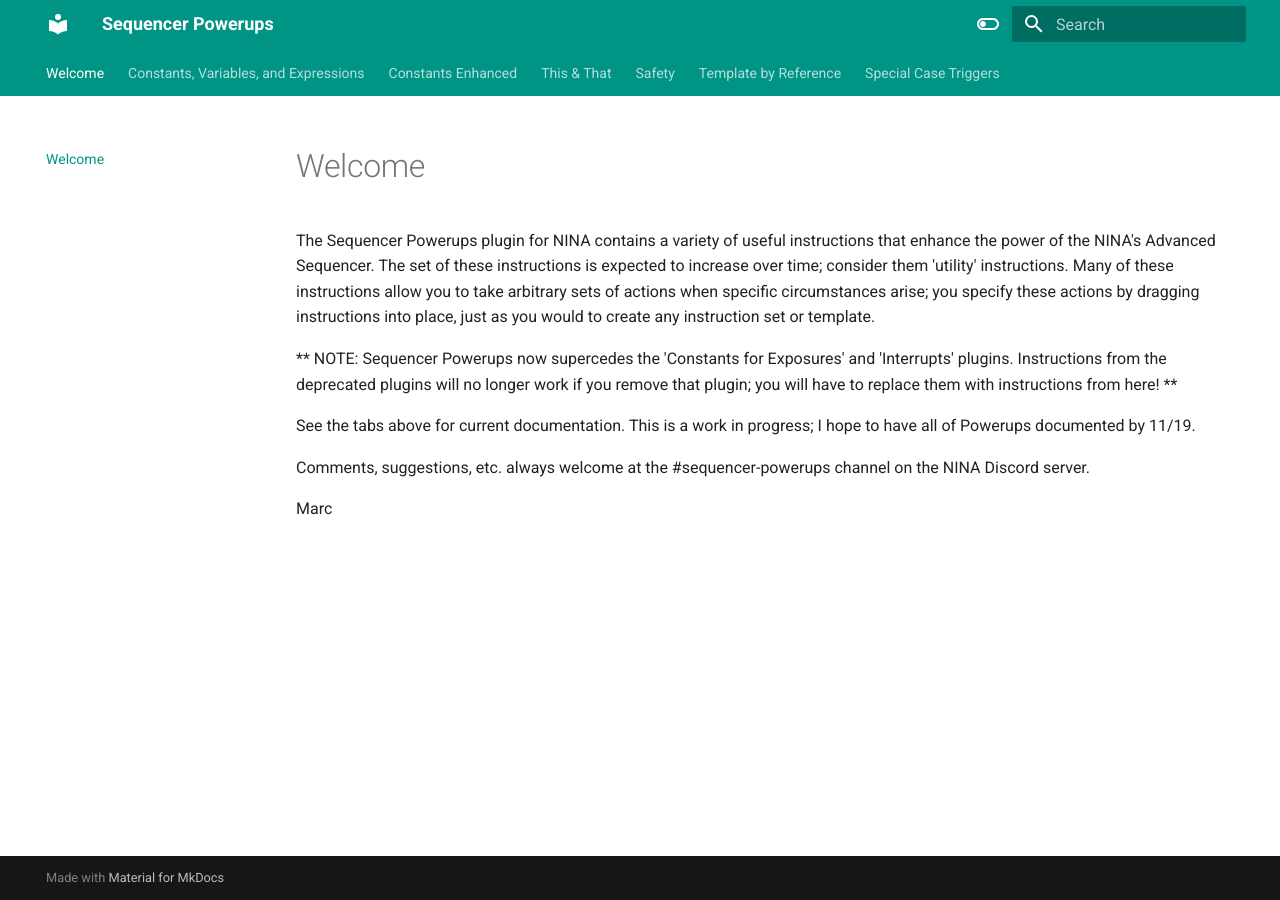
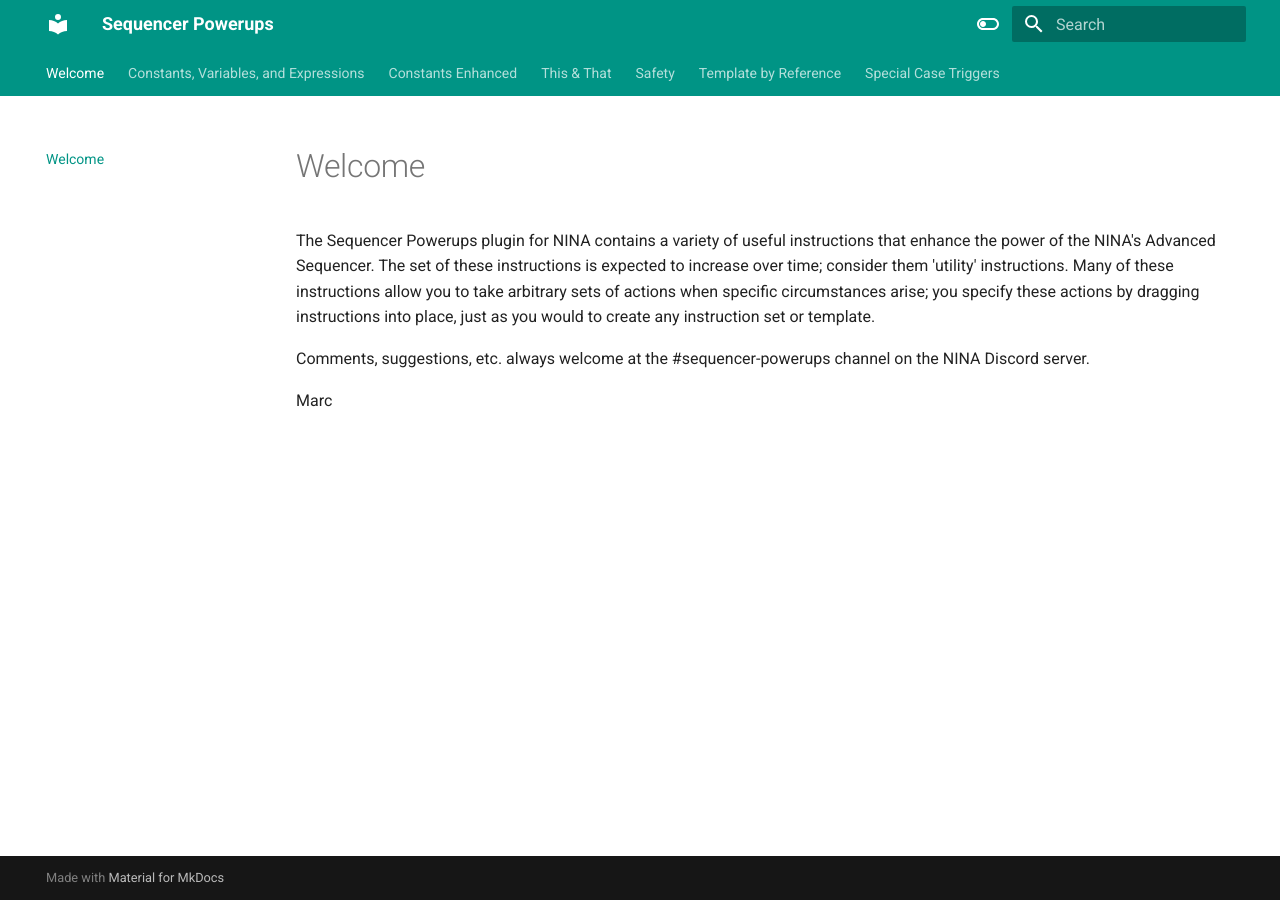
Before and after one commit to marcblank/marcblank.github.io, an MkDocs documentation site: the page built from docs/index.md, in a window 1280 px wide. Built offline with MkDocs 1.6.1 and Material for MkDocs 9.7.7, drawn with Linux system fonts in a browser that asks for light colours.

Commit message:
Powerups 3.10.10.1

```diff
--- a/docs/index.md
+++ b/docs/index.md
@@ -2,10 +2,6 @@
 
 The Sequencer Powerups plugin for NINA contains a variety of useful instructions that enhance the power of the NINA's Advanced Sequencer.  The set of these instructions is expected to increase over time; consider them 'utility' instructions.  Many of these instructions allow you to take arbitrary sets of actions when specific circumstances arise; you specify these actions by dragging instructions into place, just as you would to create any instruction set or template.
 
-** NOTE: Sequencer Powerups now supercedes the 'Constants for Exposures' and 'Interrupts' plugins.  Instructions from the deprecated plugins will no longer work if you remove that plugin; you will have to replace them with instructions from here! **
-
-See the tabs above for current documentation.  This is a work in progress; I hope to have all of Powerups documented by 11/19.
-
 Comments, suggestions, etc. always welcome at the #sequencer-powerups channel on the NINA Discord server.
 
 Marc
```
